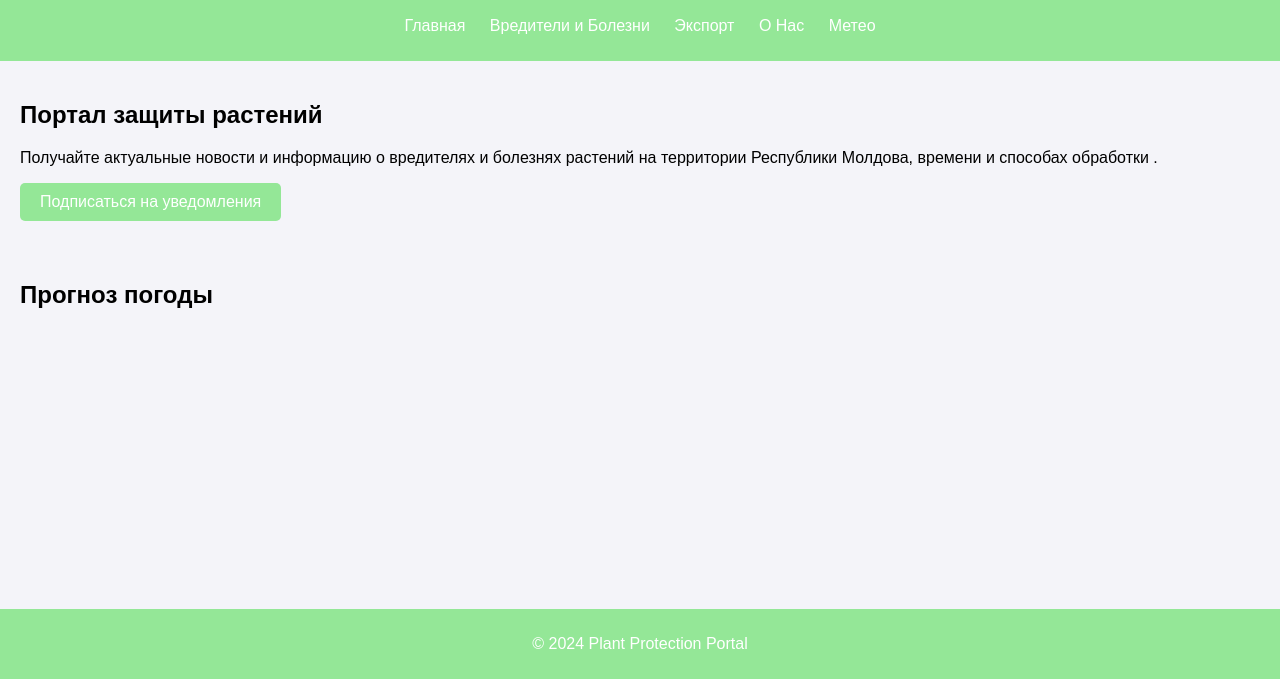
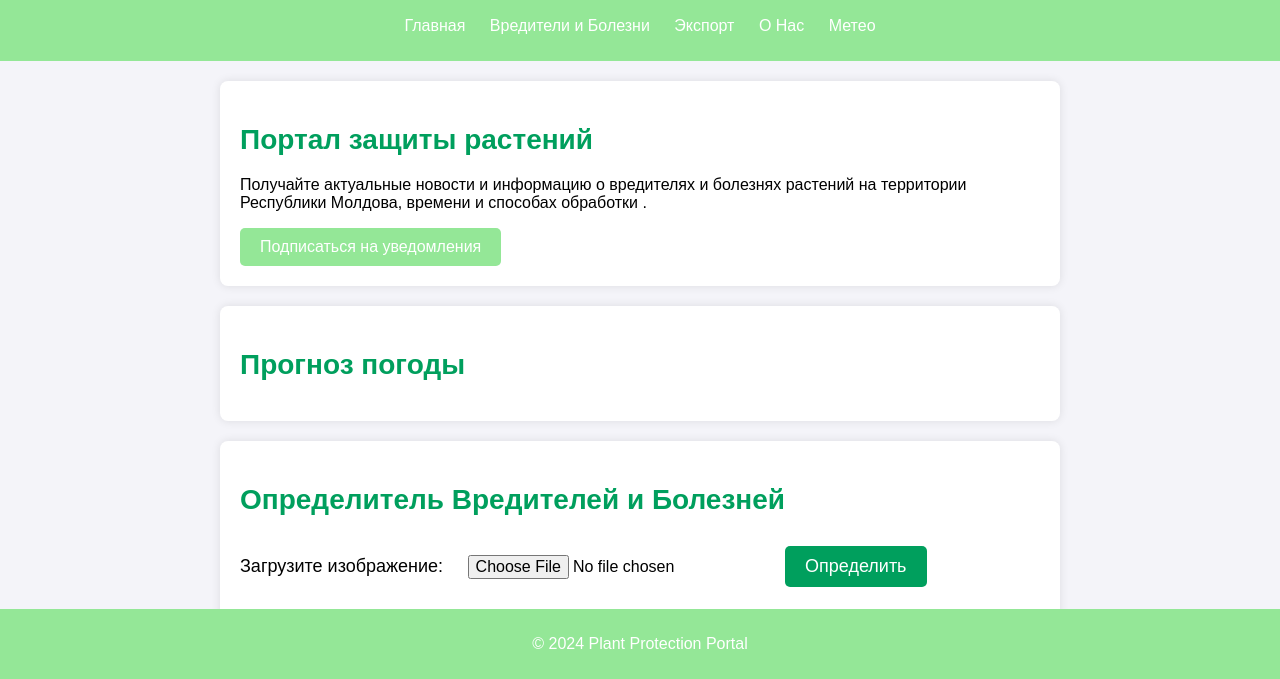
Before and after one commit to Bagirra/plant-protection-portal, a plain HTML site: page index.html in a window 1280 px wide. Shown: the part 121-800 px from the top of the page. Drawn offline with Linux system fonts and the light colour scheme.

Commit message:
Определтель вредителей и болезней

```diff
--- a/index.html
+++ b/index.html
@@ -36,6 +36,15 @@
             <!-- Таблица и график для метео данных -->
         </section>
     </main>
+    <main>
+        <h2>Определитель Вредителей и Болезней</h2>
+        <form id="upload-form">
+            <label for="imageUpload">Загрузите изображение:</label>
+            <input type="file" id="imageUpload" name="imageUpload" accept="image/*">
+            <button type="submit">Определить</button>
+        </form>
+        <div id="result"></div>
+    </main>
     <script src="script.js"></script>
     <footer>
         <p>&copy; 2024 Plant Protection Portal</p>
--- a/script.js
+++ b/script.js
@@ -105,3 +105,41 @@ window.onload = function() {
     document.getElementById('startDate').addEventListener('change', updateTableByDateRange);
     document.getElementById('endDate').addEventListener('change', updateTableByDateRange);
 };
+
+document.getElementById('upload-form').addEventListener('submit', async function(event) {
+    event.preventDefault();
+
+    let imageFile = document.getElementById('imageUpload').files[0];
+    if (!imageFile) {
+        document.getElementById('result').innerHTML = 'Пожалуйста, выберите изображение для загрузки.';
+        return;
+    }
+
+    let formData = new FormData();
+    formData.append('image', imageFile);
+
+    // Здесь вы можете использовать любой из предложенных ранее API
+    const apiKey = 'YOUR_API_KEY'; // Вставьте сюда ваш API ключ
+    const apiUrl = 'https://api.plant.id/v2/identify'; // Замените на URL вашего API
+
+    try {
+        let response = await fetch(apiUrl, {
+            method: 'POST',
+            headers: {
+                'Authorization': `Bearer ${apiKey}`
+            },
+            body: formData
+        });
+
+        let result = await response.json();
+        if (result.suggestions && result.suggestions.length > 0) {
+            let pestName = result.suggestions[0].plant_name;
+            document.getElementById('result').innerHTML = 'Обнаружен: ' + pestName;
+        } else {
+            document.getElementById('result').innerHTML = 'Не удалось определить вредителя или болезнь.';
+        }
+    } catch (error) {
+        document.getElementById('result').innerHTML = 'Произошла ошибка при определении.';
+        console.error('Error:', error);
+    }
+});
--- a/style.css
+++ b/style.css
@@ -34,7 +34,61 @@ a {
 main {
     padding: 20px;
 }
+/* Основная часть */
+main {
+    padding: 20px;
+    background-color: white;
+    margin: 20px auto;
+    max-width: 800px;
+    border-radius: 8px;
+    box-shadow: 0 0 10px rgba(0, 0, 0, 0.1);
+}
 
+main h2 {
+    color: #009f5d;
+    font-size: 28px;
+    margin-bottom: 20px;
+}
+
+/* Форма для загрузки изображения */
+form {
+    margin-bottom: 20px;
+}
+
+form label {
+    font-size: 18px;
+    margin-right: 10px;
+}
+
+form input[type="file"] {
+    padding: 10px;
+    font-size: 16px;
+}
+
+form button {
+    background-color: #009f5d;
+    color: white;
+    padding: 10px 20px;
+    border: none;
+    border-radius: 5px;
+    font-size: 18px;
+    cursor: pointer;
+    margin-top: 10px;
+}
+
+form button:hover {
+    background-color: #007f4a;
+}
+
+/* Результат */
+#result {
+    font-size: 18px;
+    color: #333;
+    margin-top: 20px;
+    padding: 10px;
+    background-color: #f0f0f0;
+    border-radius: 5px;
+}
 /* Стили для футера */
 footer {
     text-align: center;
```
